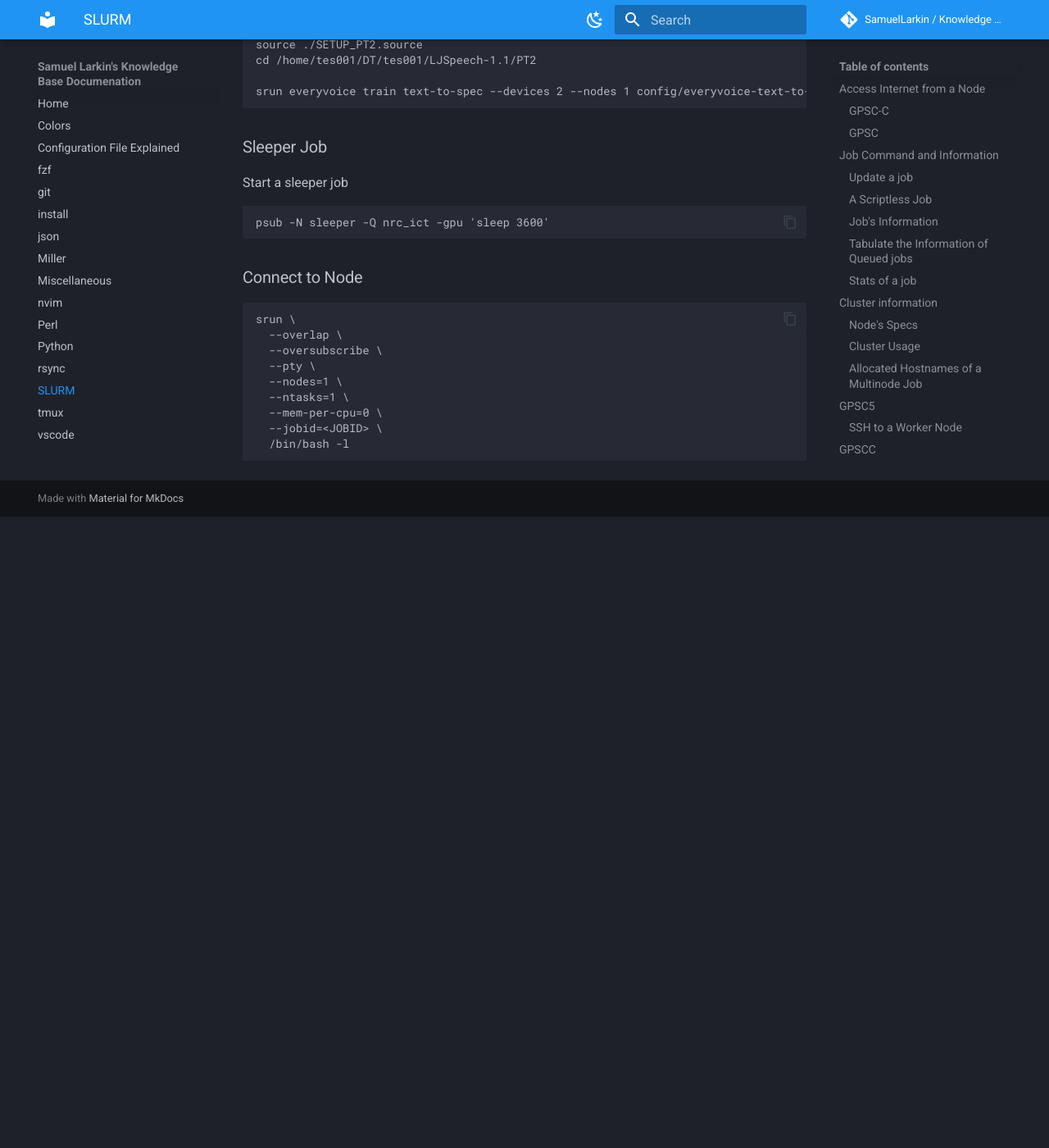
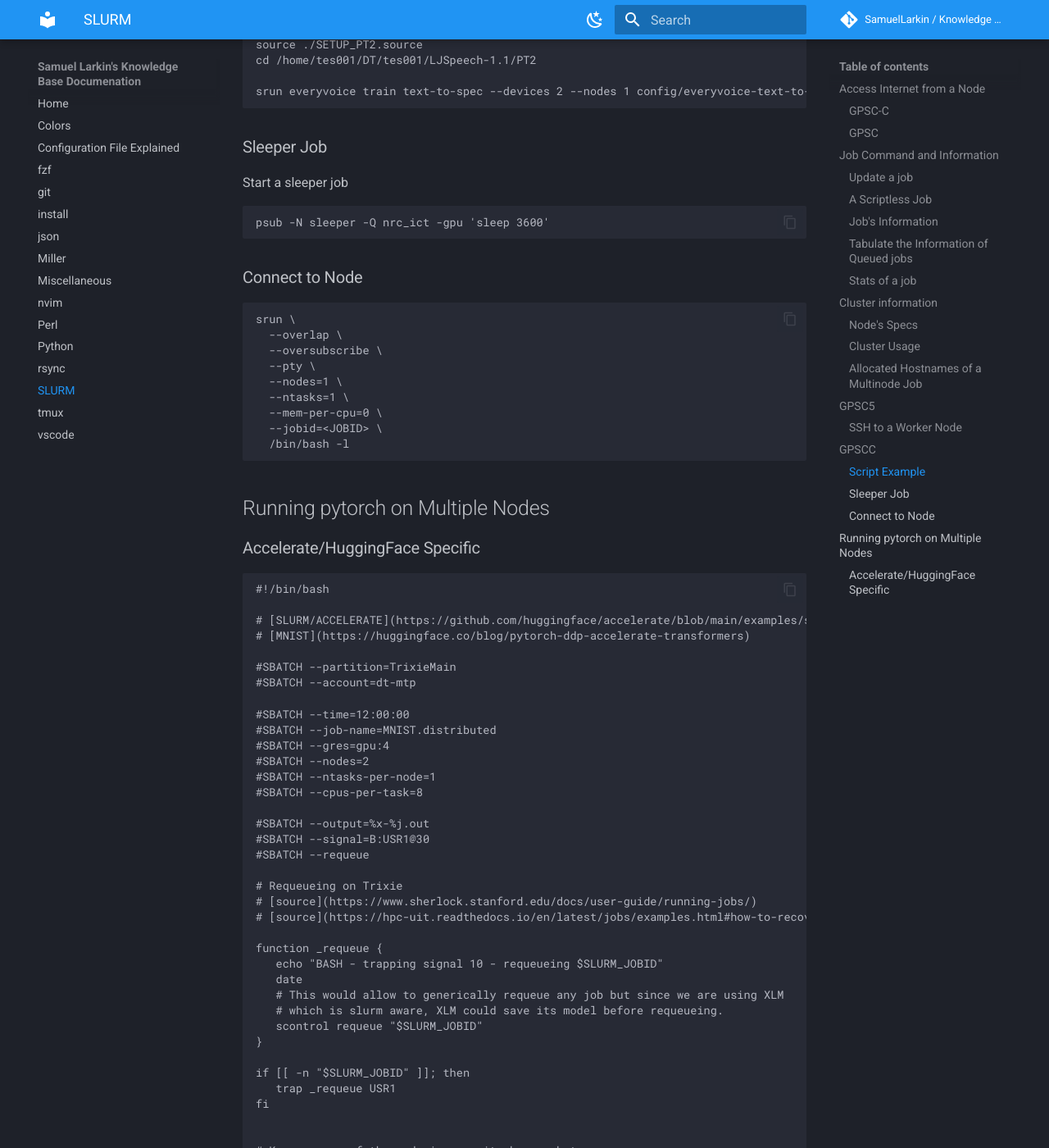
Before and after one commit to SamuelLarkin/kb, an MkDocs documentation site: the page built from docs/slurm.md, in a window 1280 px wide and 1400 px high, scrolled down 5926 px. Shown: the whole window at 82% size. Built offline with MkDocs 1.6.1 and Material for MkDocs 9.7.7, drawn with Linux system fonts in a browser that asks for light colours; comment, search, counter and statistics services are not loaded; the version menu is left out; before the commit the page ends 6556 px from its top, so only the background shows below that; some of the changed text lies outside the part shown.

Commit message:
docs(slurm): running pytorch on multiple nodes with HF accelerate

````diff
--- a/docs/slurm.md
+++ b/docs/slurm.md
@@ -324,3 +324,68 @@
   --jobid=<JOBID> \
   /bin/bash -l
 ```
+
+## Running pytorch on Multiple Nodes
+
+### Accelerate/HuggingFace Specific
+
+```sh
+#!/bin/bash
+
+# [SLURM/ACCELERATE](https://github.com/huggingface/accelerate/blob/main/examples/slurm/submit_multinode.sh)
+# [MNIST](https://huggingface.co/blog/pytorch-ddp-accelerate-transformers)
+
+#SBATCH --partition=TrixieMain
+#SBATCH --account=dt-mtp
+
+#SBATCH --time=12:00:00
+#SBATCH --job-name=MNIST.distributed
+#SBATCH --gres=gpu:4
+#SBATCH --nodes=2
+#SBATCH --ntasks-per-node=1
+#SBATCH --cpus-per-task=8
+
+#SBATCH --output=%x-%j.out
+#SBATCH --signal=B:USR1@30
+#SBATCH --requeue
+
+# Requeueing on Trixie
+# [source](https://www.sherlock.stanford.edu/docs/user-guide/running-jobs/)
+# [source](https://hpc-uit.readthedocs.io/en/latest/jobs/examples.html#how-to-recover-files-before-a-job-times-out)
+
+function _requeue {
+   echo "BASH - trapping signal 10 - requeueing $SLURM_JOBID"
+   date
+   # This would allow to generically requeue any job but since we are using XLM
+   # which is slurm aware, XLM could save its model before requeueing.
+   scontrol requeue "$SLURM_JOBID"
+}
+
+if [[ -n "$SLURM_JOBID" ]]; then
+   trap _requeue USR1
+fi
+
+
+# Keep a copy of the code in case it changes between runs.
+head -n 112312 "$0" my_huggingface_trainer.py
+
+# Setup your working environment.
+source setup_env.sh ""
+
+# These are required to setup the distributed framework.
+head_node_ip=$(scontrol show hostnames "$SLURM_JOB_NODELIST" | head -n 1)
+head_node_port=29507  # You can choose your own port
+
+# Dump the environment.
+( set -o posix ; set )
+
+
+srun accelerate launch \
+  --num_processes=$((SLURM_NNODES * SLURM_GPUS_ON_NODE)) \
+  --num_machines="$SLURM_NNODES" \
+  --rdzv_backend=c10d \
+  --main_process_ip="$head_node_ip" \
+  --main_process_port="$head_node_port" \
+  --machine_rank="$SLURM_NODEID" \
+  my_huggingface_trainer.py
+```
````
